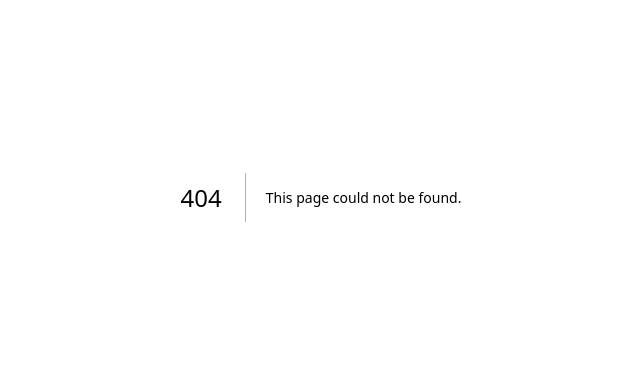
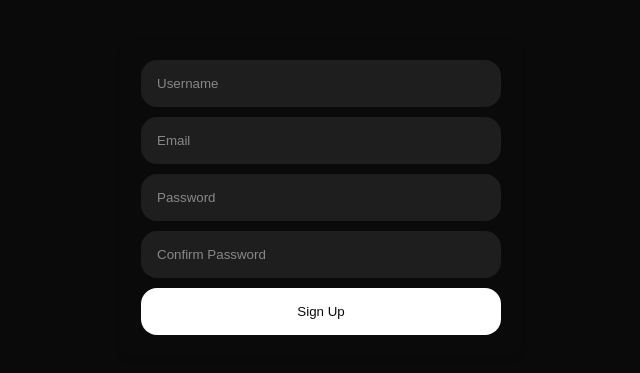
Before and after one commit to kt-anas/threads-clone, a Next.js app: page /signup in a window 1280 px wide. Before the commit this address had no page. Shown: the part 203-576 px from the top of the page, without its empty margins (319-959 px from the left). Built offline with nearby package versions, Linux system fonts and the light colour scheme.

Commit message:
login page

```diff
--- /dev/null
+++ b/app/signup/page.tsx
@@ -0,0 +1,18 @@
+import React from 'react';
+import styles from '../ui/signup/SignupPage.module.scss'; // Assuming you create a separate stylesheet
+
+const Signup: React.FC = () => {
+  return (
+    <div className={styles.signupContainer}>
+      <form className={styles.signupForm}>
+        <input type="text" placeholder="Username" />
+        <input type="email" placeholder="Email" />
+        <input type="password" placeholder="Password" />
+        <input type="password" placeholder="Confirm Password" />
+        <button type="submit">Sign Up</button>
+      </form>
+    </div>
+  );
+}
+
+export default Signup;
--- /dev/null
+++ b/app/ui/signup/SignupPage.module.scss
@@ -0,0 +1,45 @@
+.signupContainer {
+    display: flex;
+    justify-content: center;
+    align-items: center;
+    min-height: 100vh;
+    background-color: #0A0A0A;
+  }
+
+  .signupForm {
+    display: flex;
+    flex-direction: column;
+    width: 100%;
+    max-width: 400px;
+    padding: 20px;
+    background: transparent;
+    border-radius: 8px;
+    box-shadow: 0 4px 6px rgba(0, 0, 0, 0.1);
+  }
+
+
+
+  .signupForm input {
+    padding: 16px;
+    outline: 0;
+    margin-bottom: 10px;
+    background-color: #1E1E1E;
+    border: none;
+    border-radius: 16px;
+    color: #fff;
+  }
+
+  .signupForm input::placeholder {
+    color: #888;
+  }
+
+  .signupForm button {
+
+    background-color: #fff;
+    color: #0A0A0A;
+    border: none;
+    border-radius: 16px;
+    padding: 16px;
+    cursor: pointer;
+    transition: background-color 0.3s ease;
+  }
--- a/package.json
+++ b/package.json
@@ -9,6 +9,7 @@
     "lint": "next lint"
   },
   "dependencies": {
+    "axios": "^1.7.7",
     "next": "14.2.7",
     "react": "^18",
     "react-dom": "^18",
```
Also changed, not shown: app/login/page.tsx (+15 -1 lines), app/ui/login/LoginPage.module.scss (+47 -5 lines), 1 other file (tests, documents, lock files or other folders).
